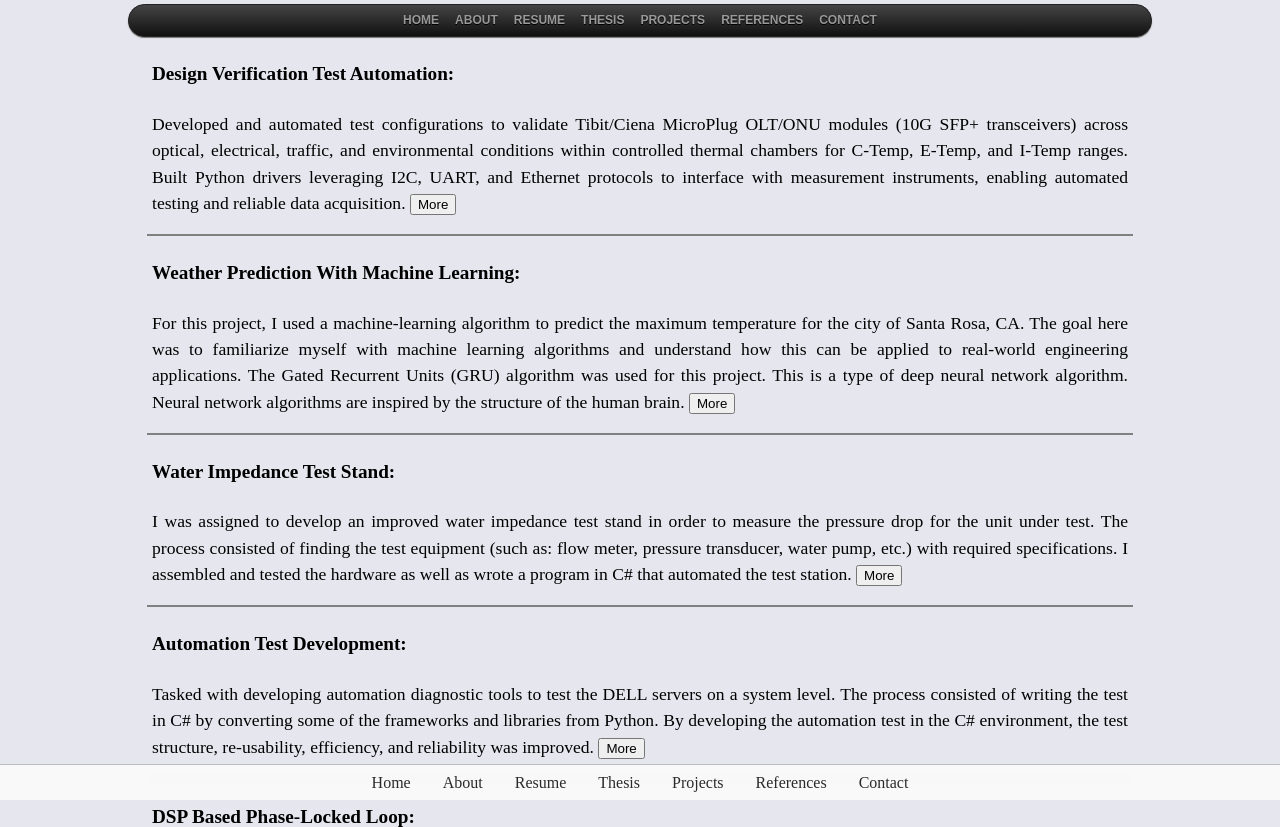
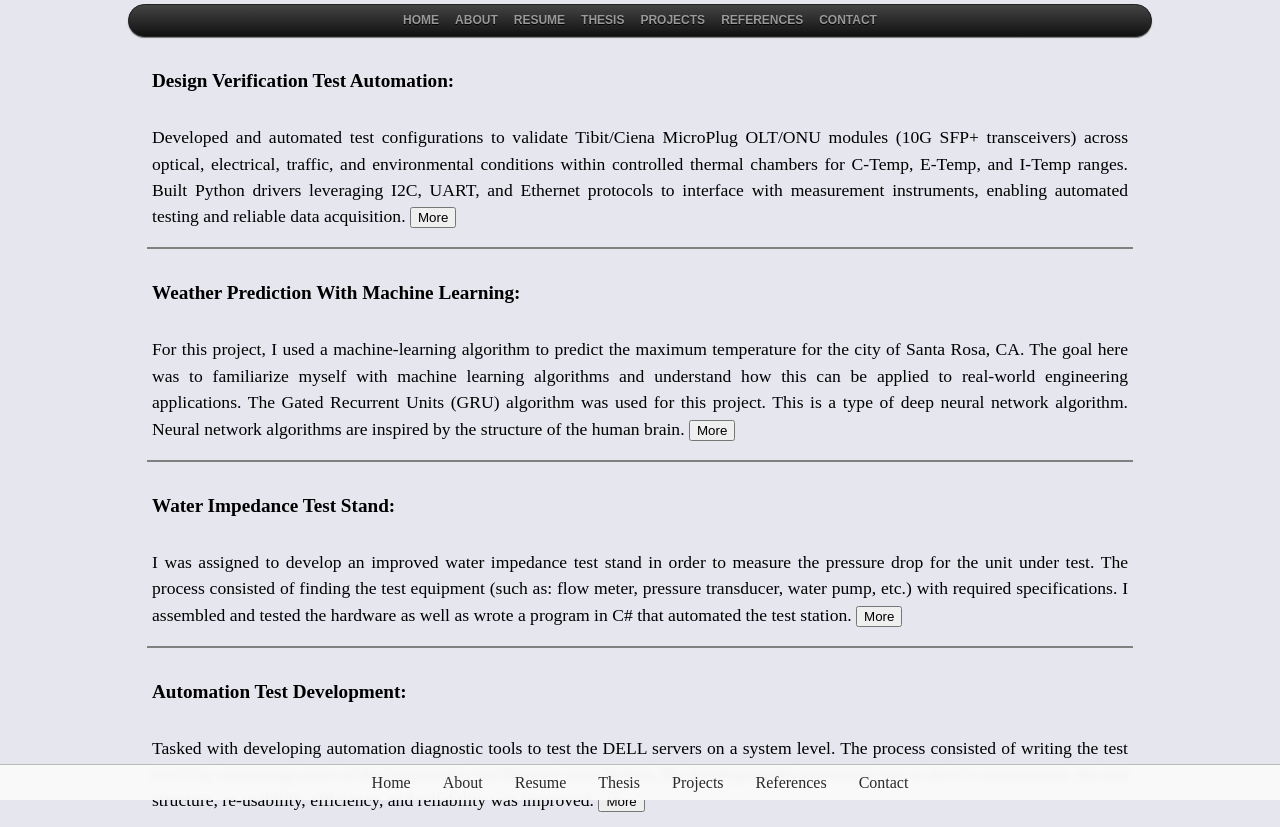
Before and after one commit to Amirh63/amirhejazi.github.io, a plain HTML site: page projects.html in a window 1280 px wide. Shown: the top 827 px of the page. Drawn offline with Linux system fonts and the light colour scheme; a web font is replaced by a local one.

Commit message:
fixed the line-height for the 'h5'.

```diff
--- a/css/style.css
+++ b/css/style.css
@@ -182,8 +182,7 @@ p {
 
 h5 {
   word-spacing: 0;
-  line-height: 0.5;
-  /* line-height: 1.2; */
+  line-height: 1.2;
   text-align: justify;
   font-size: 1.2rem;
   font-weight: bold;
```
